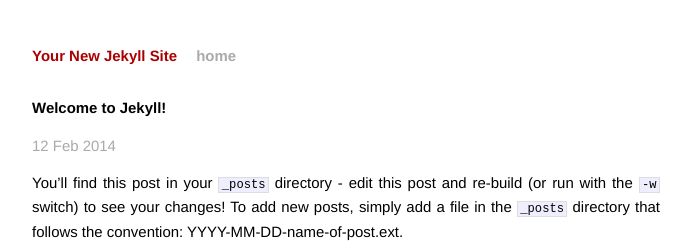
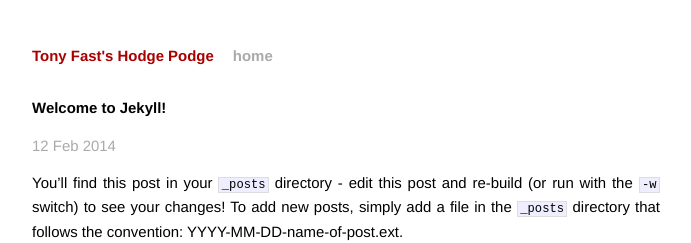
Before and after one commit to tonyfast/matin-polymer-demo, a Jekyll site: the page built from _posts/2014-02-12-welcome-to-jekyll.markdown, in a window 1280 px wide. Shown: the top 243 px of the page, without its empty margins (294-985 px from the left). Built offline with Jekyll 4.4.1, drawn with Linux system fonts in a browser that asks for light colours; Markdown is read by kramdown in place of the engine named in the settings.

Commit message:
Update _config.yml

```diff
--- a/_config.yml
+++ b/_config.yml
@@ -1,3 +1,3 @@
-name: Your New Jekyll Site
+name: Tony Fast's Hodge Podge
 markdown: redcarpet
 pygments: true
```
